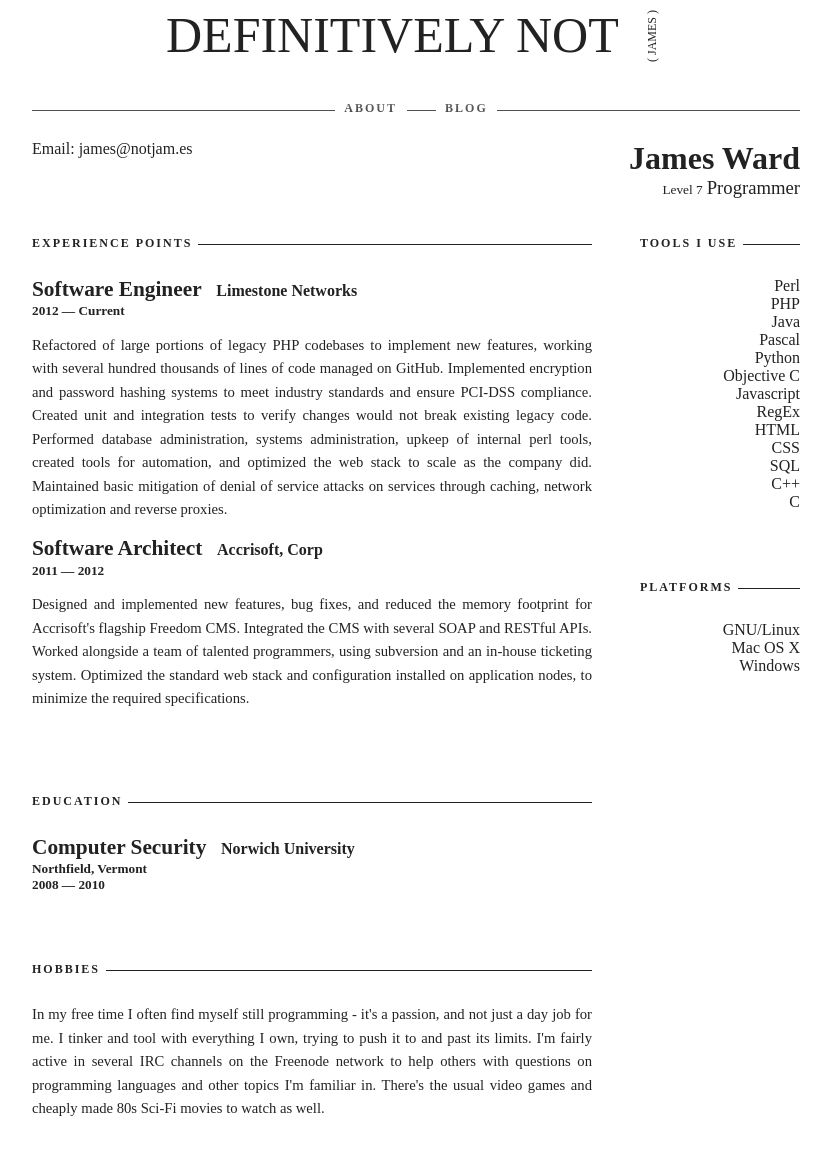
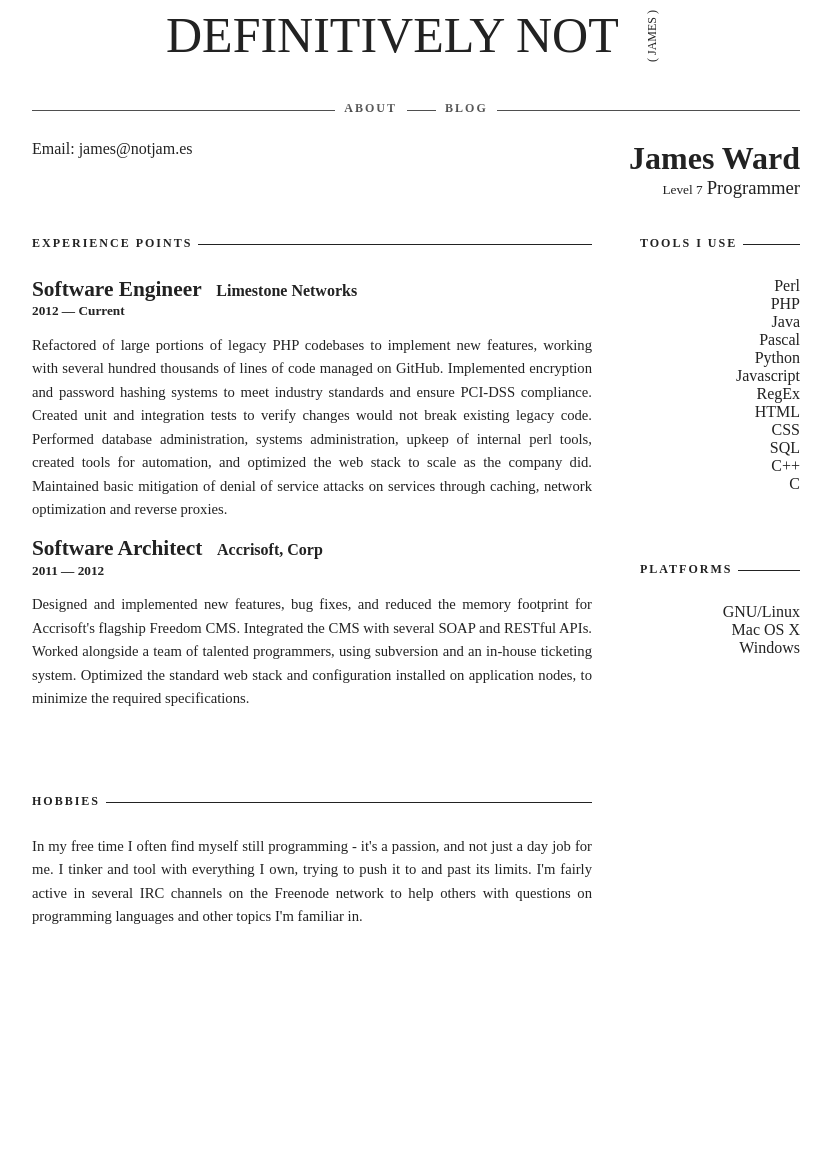
Before and after one commit to imnotjames/imnotjames.github.io, a Jekyll site: the page built from resume_professional.html, in a window 1280 px wide and 1199 px high. Shown: the top 1155 px of the window, without its empty margins (224-1055 px from the left). Built offline with Jekyll 4.4.1, drawn with Linux system fonts in a browser that asks for light colours; some web fonts are replaced; Markdown is read by kramdown in place of the engine named in the settings.

Commit message:
update the resume a little (add pointless junk)

```diff
--- a/resume_professional.html
+++ b/resume_professional.html
@@ -2,6 +2,8 @@
 layout: default
 title: Resume
 ---
+<!-- You're actually reading the raw HTML..? -->
+
 <div id="resume">
 	<header class="clear">
 		<div class="rightColumn">
@@ -28,14 +30,13 @@
 				<li>Perl</li>
 				<li>PHP</li>
 				<li>Java</li>
-				<li>Pascal</li>
+				<li title="Including Delphi.">Pascal</li>
 				<li>Python</li>
-				<li>Objective C</li>
-				<li>Javascript</li>
-				<li>RegEx</li>
-				<li>HTML</li>
-				<li>CSS</li>
-				<li>SQL</li>
+				<li title="Also libraries: jQuery, underscore, backbone..">Javascript</li>
+				<li title="Turning one problem into two.">RegEx</li>
+				<li title="Enough to know the difference between XHTML and HTML5.">HTML</li>
+				<li title="Some derivatives too: LESS, SCSS, SASS.">CSS</li>
+				<li title="MySQL, T-SQL, some Postgres..">SQL</li>
 				<li>C++</li>
 				<li>C</li>
 			</ul>
@@ -47,9 +48,9 @@
 				</h2>
 			</header>
 			<ul>
-				<li title="Gentoo, Arch Linux, Ubuntu, CentOS">GNU/Linux</li>
-				<li>Mac OS X</li>
-				<li>Windows</li>
+				<li title="Gentoo, Arch Linux, Ubuntu, CentOS.">GNU/Linux</li>
+				<li title="It's just another nix derivative, anyway.">Mac OS X</li>
+				<li title="Sure, I can do some stuff with GPO.">Windows</li>
 			</ul>
 		</article>
 	</div>
@@ -103,22 +104,6 @@
 				</li>
 			</ul>
 		</article>
-		<article id="about_education">
-			<header>
-				<h2 class="title">
-					Education
-				</h2>
-			</header>
-
-			<ul>
-				<li>
-					<h3 class="title">Computer Security</h3>
-					<h4 class="organization">Norwich University</h4>
-					<h5 class="aboutItemLocation">Northfield, Vermont</h5>
-					<h5 class="aboutItemTimeframe">2008 &mdash; 2010</h5>
-				</li>
-			</ul>
-		</article>
 		<article id="about_hobbies">
 			<header>
 				<h2 class="title">
@@ -129,7 +114,6 @@
 				In my free time I often find myself still programming - it's a passion, and not just a day job for me.
 				I tinker and tool with everything I own, trying to push it to and past its limits.
 				I'm fairly active in several IRC channels on the Freenode network to help others with questions on programming languages and other topics I'm familiar in.
-				There's the usual video games and cheaply made 80s Sci-Fi movies to watch as well.
 			</blockquote>
 		</article>
 	</div>
```
Also changed, not shown: resume.html (+11 -10 lines).
